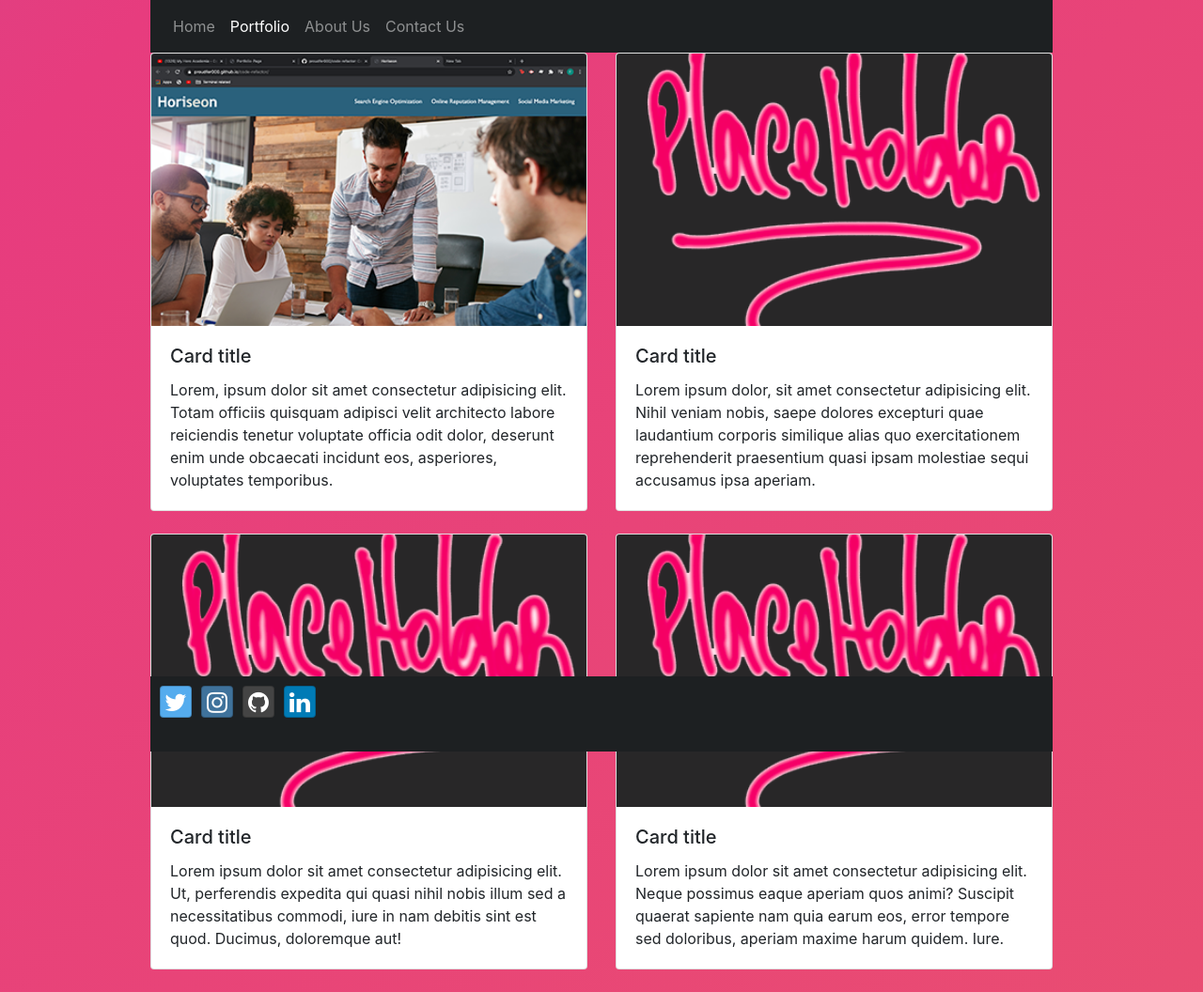
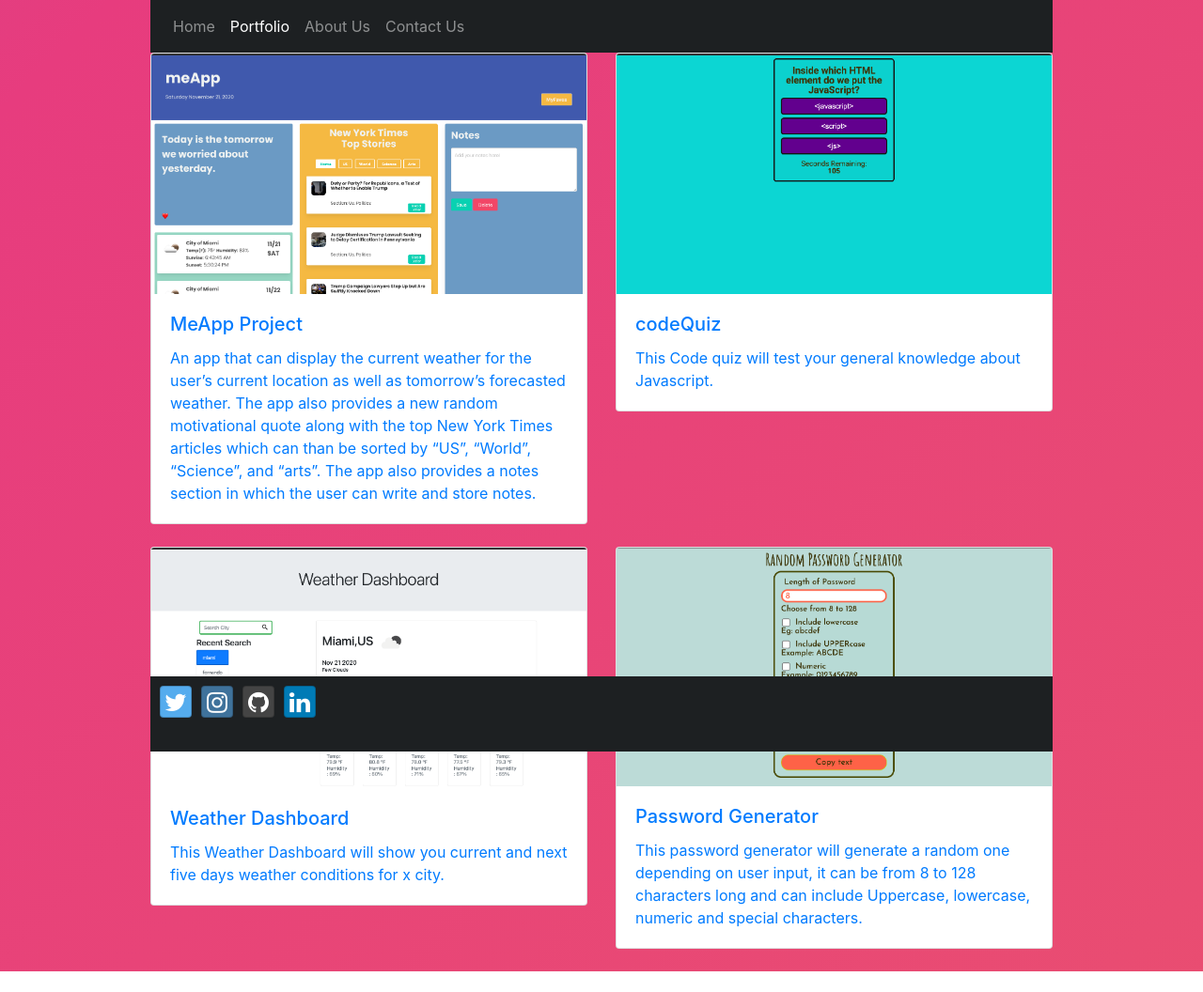
Before and after one commit to proudfer000/myPortfolio, a plain HTML site: page portfolio.html in a window 1280 px wide. Shown: the whole page at 94% size. After the commit the page ends 1034 px from the top, so only its background shows below. Drawn offline with nearby package versions, Linux system fonts and the light colour scheme.

Commit message:
updated portfolio

```diff
--- a/portfolio.html
+++ b/portfolio.html
@@ -34,42 +34,60 @@
 
 
     <div class="row row-cols-1 row-cols-md-2">
-        <div class="col mb-4">
+
+      <div class="col mb-4">
+        <a href="https://proudfer000.github.io/meApp_project/" target="blank">
           <div class="card">
-            <img src="assets/Horiseon.png" class="card-img-top" alt="Horiseon">
+            <img src="assets/meapp.png" class="card-img-top" alt="me app">
             <div class="card-body">
-              <h5 class="card-title">Card title</h5>
-              <p class="card-text">Lorem, ipsum dolor sit amet consectetur adipisicing elit. Totam officiis quisquam adipisci velit architecto labore reiciendis tenetur voluptate officia odit dolor, deserunt enim unde obcaecati incidunt eos, asperiores, voluptates temporibus.</p>
+              <h5 class="card-title">MeApp Project</h5>
+              <p class="card-text">An app that can display the current weather for the user’s current location as well as tomorrow’s forecasted weather. The app also provides a new random motivational quote along with the top New York Times articles which can than be sorted by “US”, “World”, “Science”, and “arts”. The app also provides a notes section in which the user can write and store notes.</p>
             </div>
           </div>
+        </a>
         </div>
+
         <div class="col mb-4">
+          <a href="https://proudfer000.github.io/codeQuiz/" target="blank">
           <div class="card">
-            <img src="assets/placeholder.png" class="card-img-top" alt="placeholder">
+            <img src="assets/codequiz.png" class="card-img-top" alt="codequiz">
             <div class="card-body">
-              <h5 class="card-title">Card title</h5>
-              <p class="card-text">Lorem ipsum dolor, sit amet consectetur adipisicing elit. Nihil veniam nobis, saepe dolores excepturi quae laudantium corporis similique alias quo exercitationem reprehenderit praesentium quasi ipsam molestiae sequi accusamus ipsa aperiam.</p>
+              <h5 class="card-title">codeQuiz</h5>
+              <p class="card-text">This Code quiz will test your general knowledge about Javascript.</p>
             </div>
           </div>
+        </a>
         </div>
+
+
         <div class="col mb-4">
+          <a href="https://proudfer000.github.io/weather-dashboard/" target="blank">
           <div class="card">
-            <img src="assets/placeholder.png" class="card-img-top" alt="placeholder">
+            <img src="assets/weatherdash.png" class="card-img-top" alt="weather-dashboard">
             <div class="card-body">
-              <h5 class="card-title">Card title</h5>
-              <p class="card-text">Lorem ipsum dolor sit amet consectetur adipisicing elit. Ut, perferendis expedita qui quasi nihil nobis illum sed a necessitatibus commodi, iure in nam debitis sint est quod. Ducimus, doloremque aut!</p>
+              <h5 class="card-title">Weather Dashboard</h5>
+              <p class="card-text">This Weather Dashboard will show you current and next five days weather conditions for x city.</p>
             </div>
           </div>
+        </a>
         </div>
+
+
+
         <div class="col mb-4">
+          <a href="https://proudfer000.github.io/password-generator/" target="blank">
           <div class="card">
-            <img src="assets/placeholder.png" class="card-img-top" alt="placeholder">
+            <img src="assets/passgen.png" class="card-img-top" alt="password-generator">
             <div class="card-body">
-              <h5 class="card-title">Card title</h5>
-              <p class="card-text">Lorem ipsum dolor sit amet consectetur adipisicing elit. Neque possimus eaque aperiam quos animi? Suscipit quaerat sapiente nam quia earum eos, error tempore sed doloribus, aperiam maxime harum quidem. Iure.</p>
+              <h5 class="card-title">Password Generator</h5>
+              <p class="card-text">This password generator will generate a random one depending on user input, it can be from 8 to 128 characters long and can include Uppercase, lowercase, numeric and special characters.</p>
             </div>
           </div>
+        </a>
+
         </div>
+
+
       </div>
 
 
@@ -100,16 +118,7 @@
         </div>
 
 
-
-
-
       </footer>
-
-
-
-
-
-
 
     <script src="https://code.jquery.com/jquery-3.5.1.slim.min.js" integrity="sha384-DfXdz2htPH0lsSSs5nCTpuj/zy4C+OGpamoFVy38MVBnE+IbbVYUew+OrCXaRkfj" crossorigin="anonymous"></script>
     <script src="https://cdn.jsdelivr.net/npm/popper.js@1.16.1/dist/umd/popper.min.js" integrity="sha384-9/reFTGAW83EW2RDu2S0VKaIzap3H66lZH81PoYlFhbGU+6BZp6G7niu735Sk7lN" crossorigin="anonymous"></script>
```
Also changed, not shown: assets/codequiz.png (added), assets/meapp.png (added), assets/passgen.png (added), assets/weatherdash.png (added).
